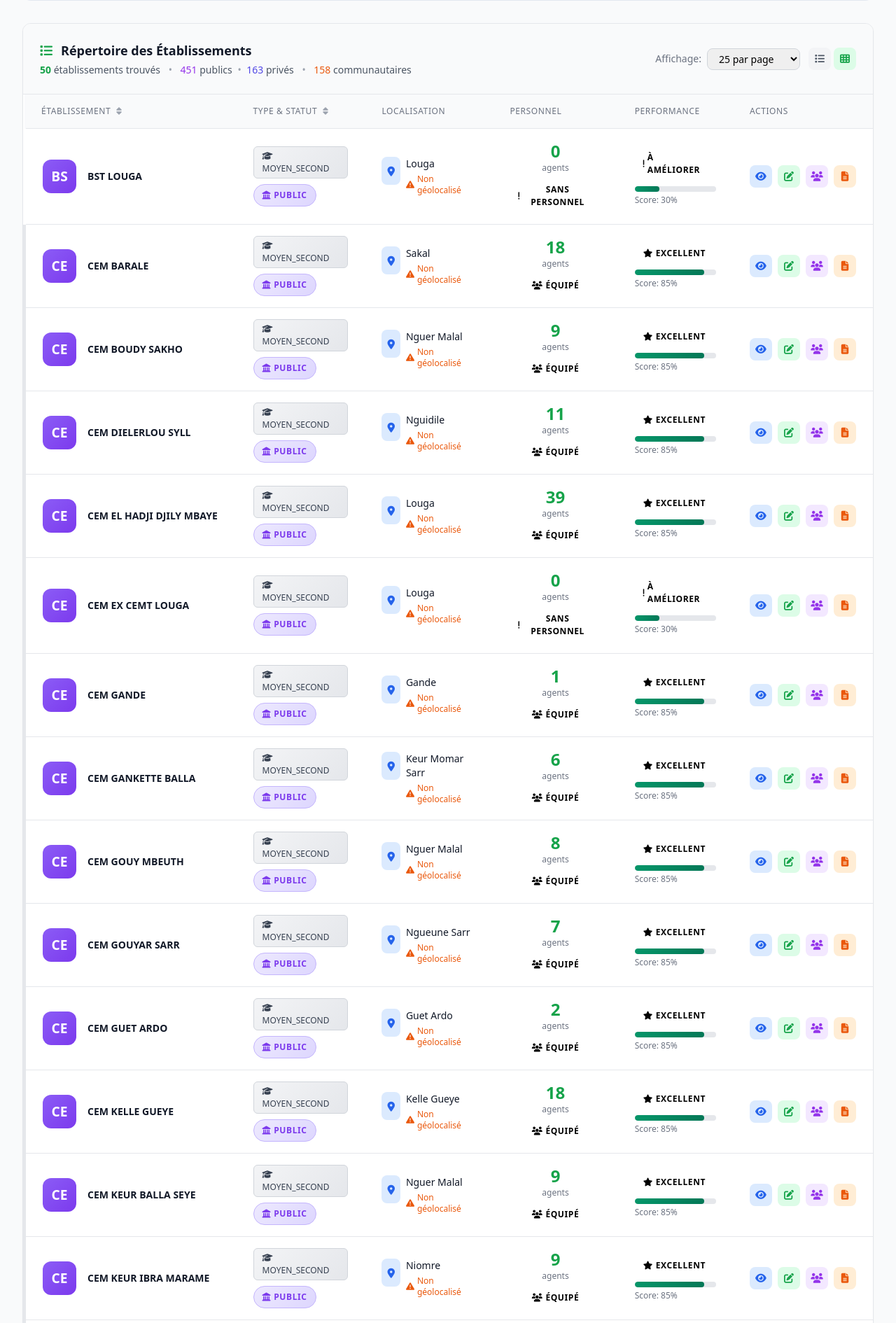
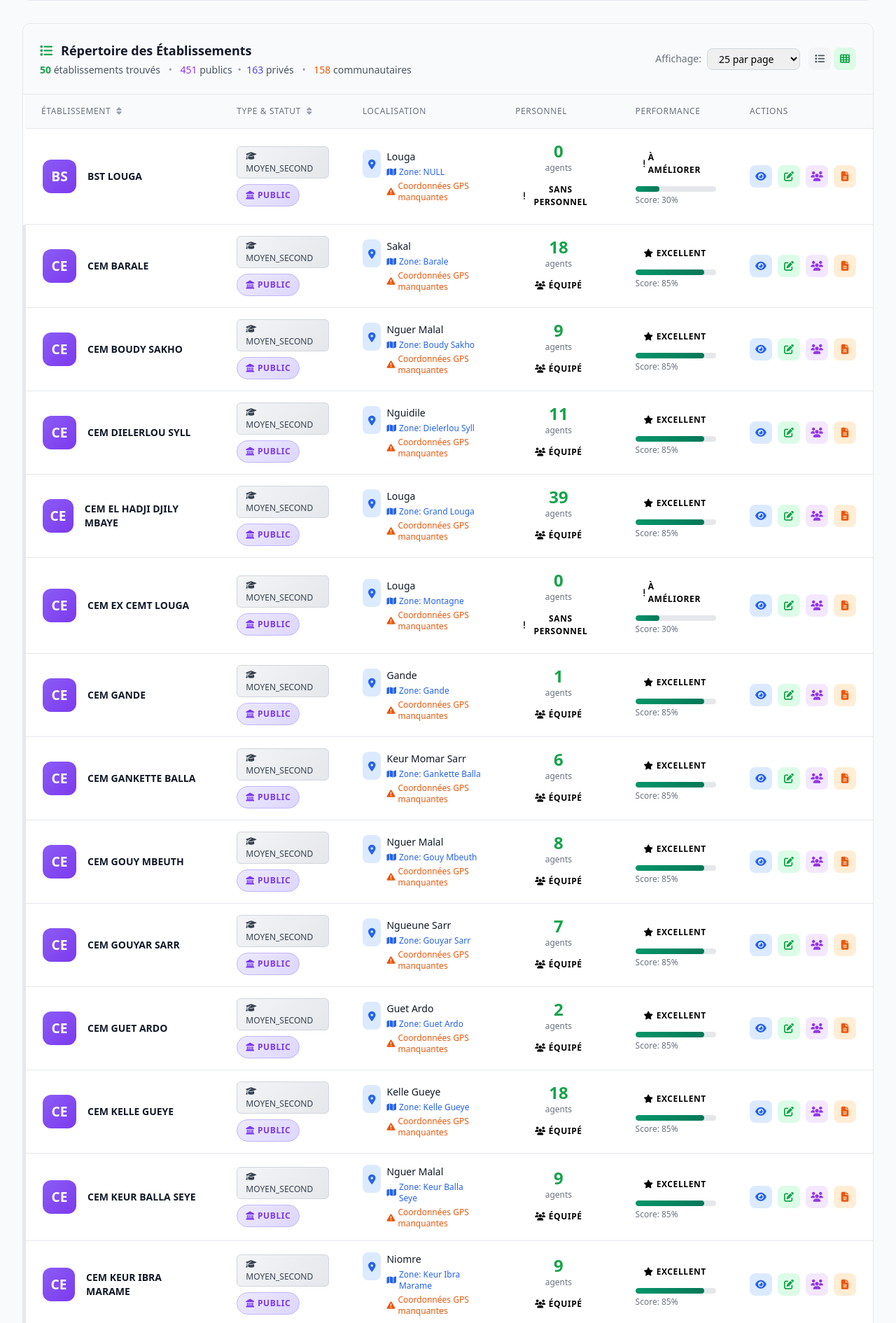
Before and after one commit to mamadounianediop-spec/projet-tutor-, a Flask app: page /etablissements/ in a window 1280 px wide. Shown: the part 803-2693 px from the top of the page at 70% size. Run offline with Flask 3, Linux system fonts and the light colour scheme; data comes from the database, SQL or seed files in the repository; some libraries are stand-ins or nearby versions.

Commit message:
🗺️ Correction de la colonne géolocalisation
✅ Problèmes identifiés et résolus:
- Incohérence noms colonnes: coordonnees_x/y ≠ latitude/longitude
- Ajout alias SQL: coordonnees_x as longitude, coordonnees_y as latitude
- Amélioration affichage: zone affichée quand GPS absent
- Messages explicites: 'Coordonnées GPS manquantes' vs 'Géolocalisé GPS'

📊 Diagnostic base de données:
- 772 établissements total
- 0 établissements avec coordonnées GPS
- Données zone/adresse disponibles pour localisation approximative

🎯 Résultat: Colonne localisation fonctionnelle avec info disponible

```diff
--- a/app/templates/etablissements/index.html
+++ b/app/templates/etablissements/index.html
@@ -497,10 +497,17 @@
                                     <div class="text-sm text-gray-500 italic">Commune non définie</div>
                                     {% endif %}
 
+                                    {% if etablissement.zone %}
+                                    <div class="text-xs text-blue-600 flex items-center mt-1">
+                                        <i class="fas fa-map mr-1"></i>
+                                        Zone: {{ etablissement.zone }}
+                                    </div>
+                                    {% endif %}
+
                                     {% if etablissement.latitude and etablissement.longitude %}
                                     <div class="text-xs text-green-600 flex items-center mt-1">
                                         <i class="fas fa-check-circle mr-1"></i>
-                                        Géolocalisé
+                                        Géolocalisé GPS
                                     </div>
                                     <div class="text-xs text-gray-500 mt-1">
                                         {{ "%.4f"|format(etablissement.latitude) }}, {{ "%.4f"|format(etablissement.longitude) }}
@@ -508,7 +515,7 @@
                                     {% else %}
                                     <div class="text-xs text-orange-600 flex items-center mt-1">
                                         <i class="fas fa-exclamation-triangle mr-1"></i>
-                                        Non géolocalisé
+                                        Coordonnées GPS manquantes
                                     </div>
                                     {% endif %}
                                 </div>
```
